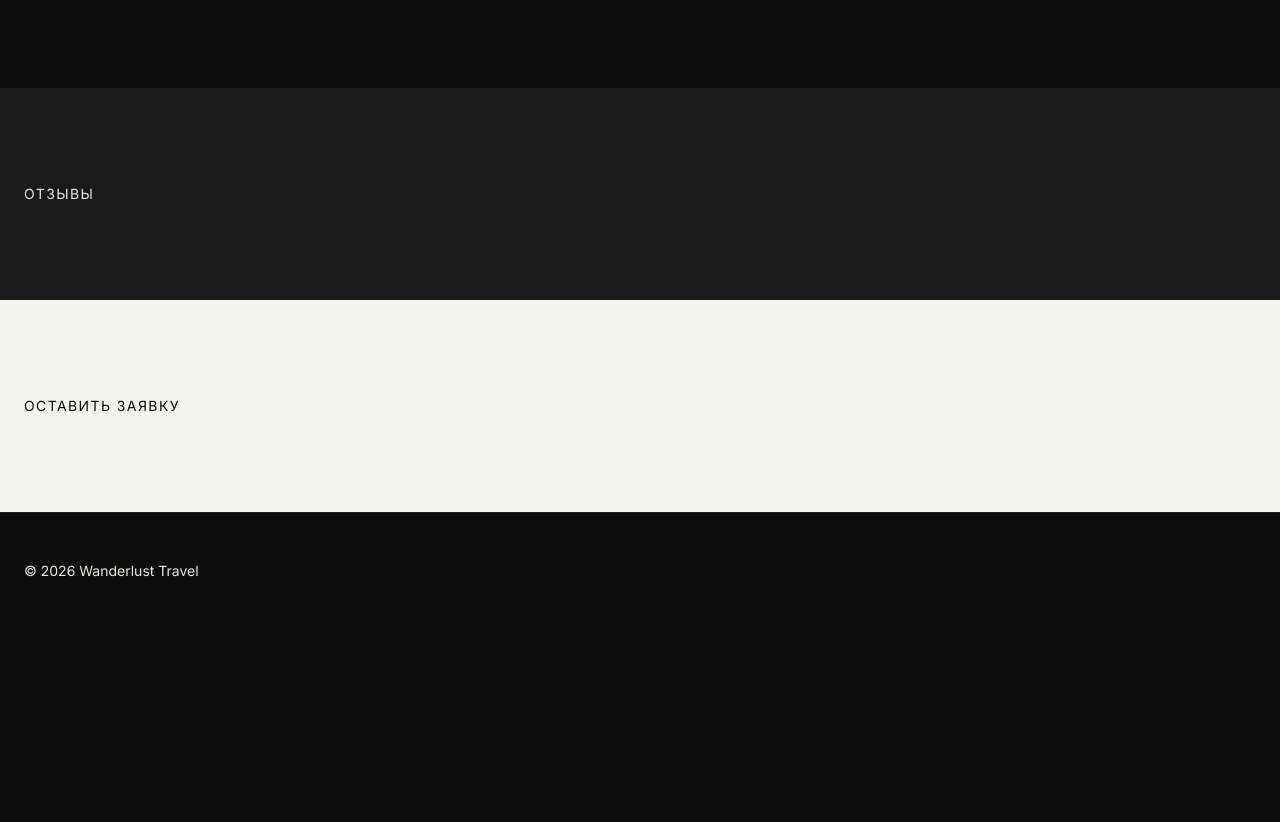
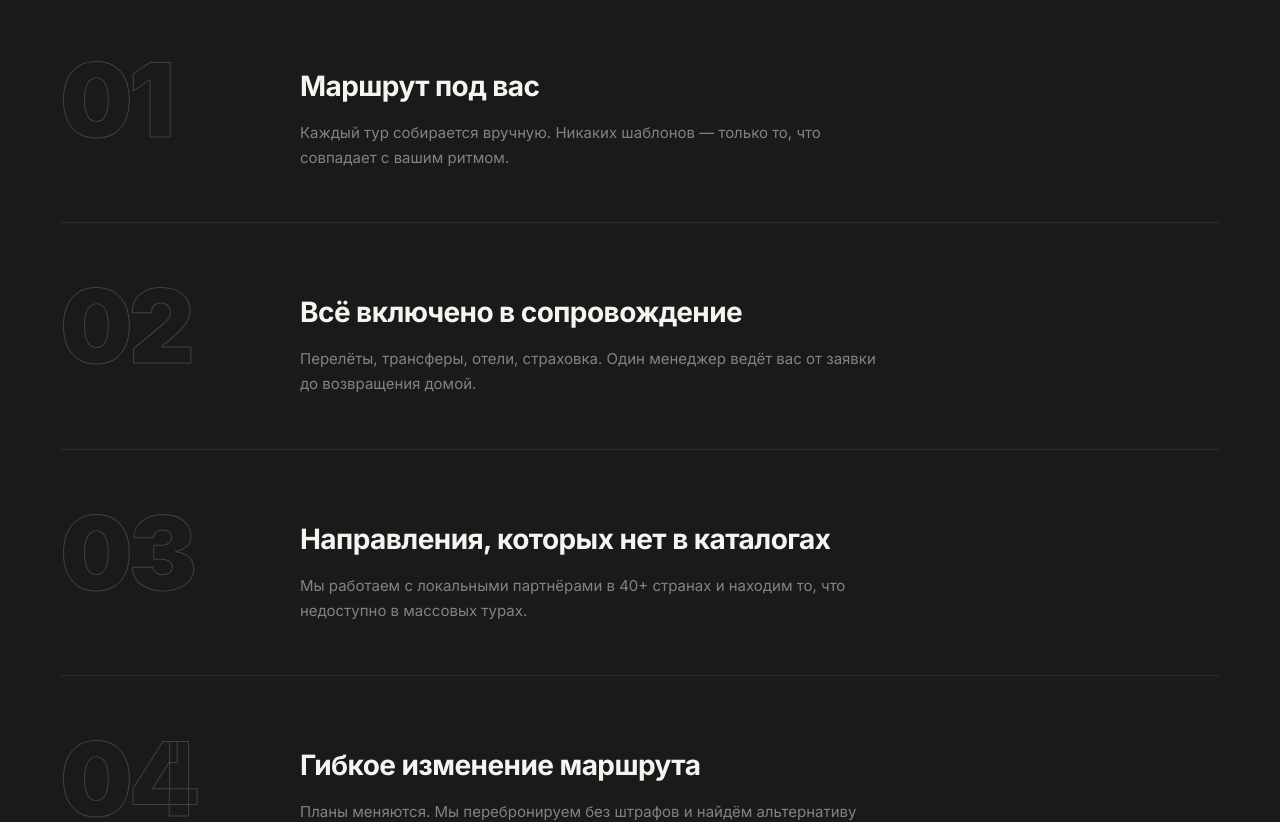
Before and after one commit to XenonZeon/Wanderlust-Travel, a Next.js app: page / in a window 1280 px wide. Shown: the part 2320-3142 px from the top of the page. Before the commit the page ends 2949 px from the top, so only its background shows below. Built offline with nearby package versions, Linux system fonts and the light colour scheme.

Commit message:
feat: Advantages section — outline numbers, full-bleed list layout

```diff
--- a/components/sections/Advantages.tsx
+++ b/components/sections/Advantages.tsx
@@ -1,8 +1,29 @@
+import { advantages } from '@/content/advantages';
+
 export default function Advantages() {
   return (
-    <section className="bg-ink py-24">
-      <div className="max-w-7xl mx-auto px-6">
-        <p className="text-paper-soft text-sm uppercase tracking-widest">Преимущества</p>
+    <section id="about" className="bg-ink-soft px-[60px] py-[120px]">
+      <div className="flex flex-col">
+        {advantages.map((item, i) => (
+          <div
+            key={item.num}
+            className={`flex items-start gap-[60px] py-[52px] border-b border-paper/[0.08]${i === 0 ? ' border-t' : ''}`}
+          >
+            <span
+              className="text-[clamp(72px,8vw,120px)] font-black leading-none tracking-[-0.04em] shrink-0 w-[180px] text-transparent [-webkit-text-stroke:1px_rgba(245,245,240,0.18)]"
+            >
+              {item.num}
+            </span>
+            <div className="pt-4 max-w-[580px]">
+              <h3 className="text-[28px] font-bold tracking-[-0.02em] mb-[14px] text-paper">
+                {item.title}
+              </h3>
+              <p className="text-[15px] text-paper/[0.48] leading-[1.65]">
+                {item.body}
+              </p>
+            </div>
+          </div>
+        ))}
       </div>
     </section>
   );
--- /dev/null
+++ b/content/advantages.ts
@@ -0,0 +1,28 @@
+export interface Advantage {
+  num: string;
+  title: string;
+  body: string;
+}
+
+export const advantages: Advantage[] = [
+  {
+    num: '01',
+    title: 'Маршрут под вас',
+    body: 'Каждый тур собирается вручную. Никаких шаблонов — только то, что совпадает с вашим ритмом.',
+  },
+  {
+    num: '02',
+    title: 'Всё включено в сопровождение',
+    body: 'Перелёты, трансферы, отели, страховка. Один менеджер ведёт вас от заявки до возвращения домой.',
+  },
+  {
+    num: '03',
+    title: 'Направления, которых нет в каталогах',
+    body: 'Мы работаем с локальными партнёрами в 40+ странах и находим то, что недоступно в массовых турах.',
+  },
+  {
+    num: '04',
+    title: 'Гибкое изменение маршрута',
+    body: 'Планы меняются. Мы перебронируем без штрафов и найдём альтернативу даже за 48 часов до вылета.',
+  },
+];
```
